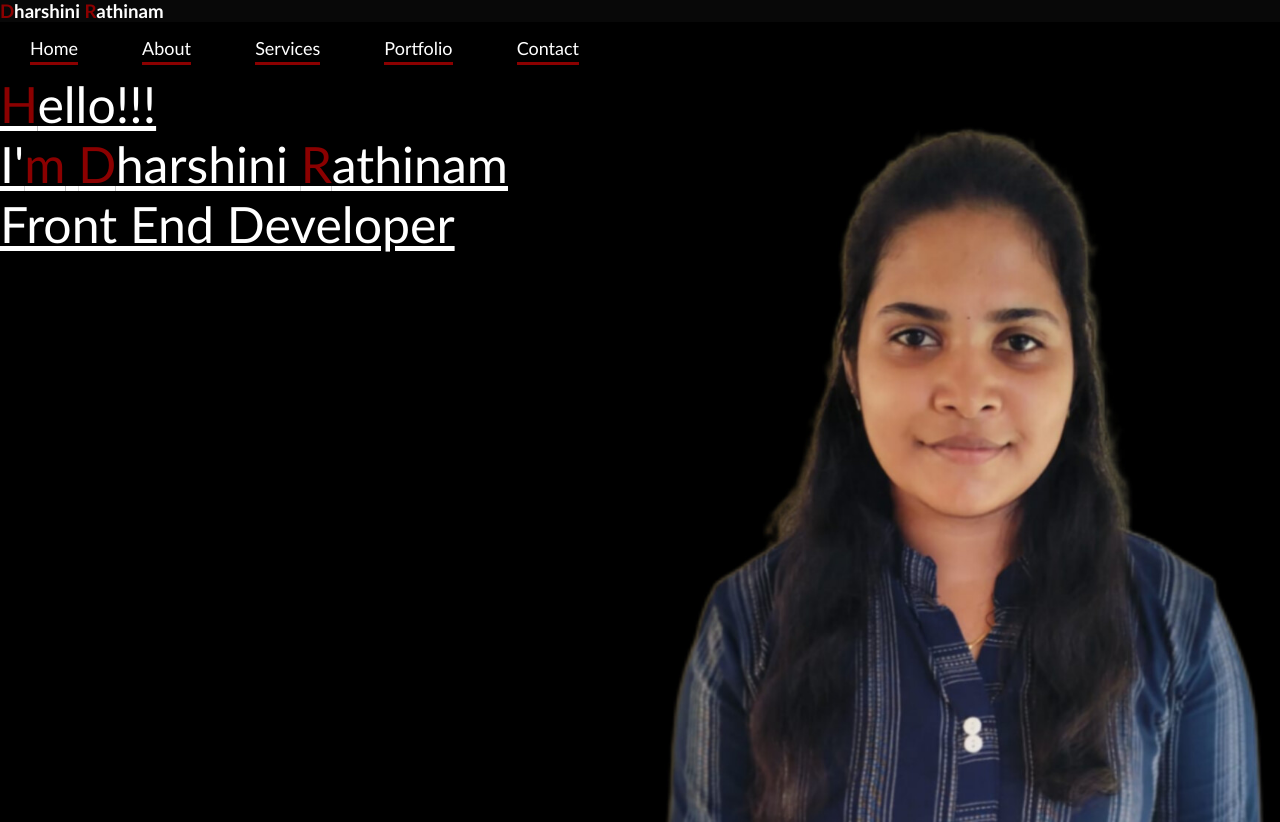
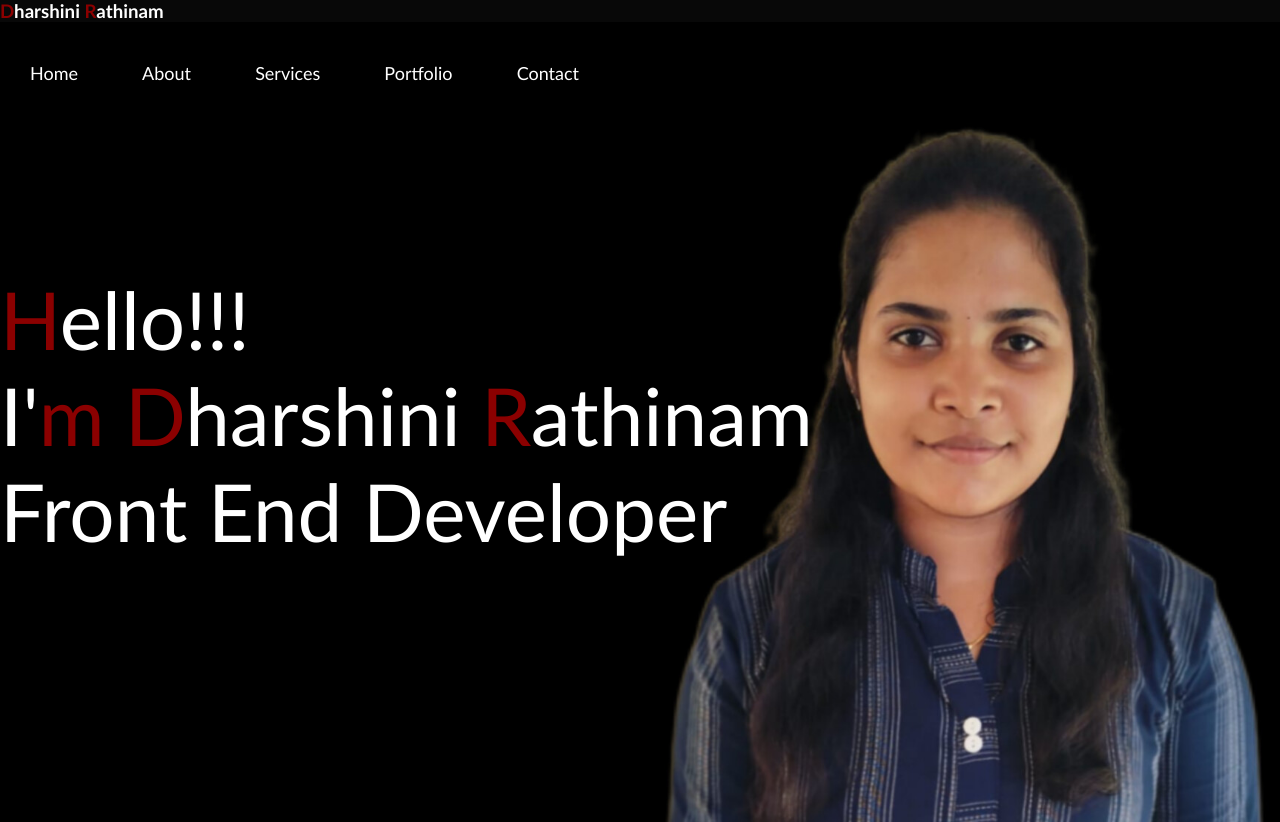
Before and after one commit to Dharshini40/portfolio, a plain HTML site: page index.html in a window 1280 px wide. Drawn offline with Linux system fonts and the light colour scheme.

Commit message:
changes
adding tags

```diff
--- a/index.html
+++ b/index.html
@@ -7,7 +7,6 @@
     <h3><span class="d">D</span><span class="harshini">harshini</span> <span class="r">R</span><span class="athinam">athinam</span></h3>
     <body>
     <div id="header">
-    <div class="logo">
     <nav>
      <ul>
         <li><a href="#">Home</a></li>
@@ -17,14 +16,15 @@
         <li><a href="#">Contact</a></li>
      </ul>
     </nav>
-    <p><u>
+    <br>
+
+
+    <p>
         <span class="h">H</span><span class="ello!!!!">ello!!!</span><br>
         <span class="I'">I'</span><span class="m">m</span> <span class="d">D</span><span class="harshini">harshini</span> <span class="r">R</span><span class="athinam">athinam</span><br>
          Front End Developer
-        </u>
     </p>
+    </div>
 
-    </div>
-    </div>
 </body>
 </html>
--- a/style.css
+++ b/style.css
@@ -29,8 +29,9 @@ h3{
 }
 
 p{
-    font-size:50px;
+    font-size: 80px;
     text-align:left;
+    margin-top: 10%;
 }
 pre{
     font-size:20px;
@@ -51,9 +52,6 @@ div{
 .s{
     color: darkred;
 }
-ul{
-    text-align: center;
-}
 nav{
     display: flex;
     align-items: center;
@@ -61,9 +59,10 @@ nav{
     flex-wrap: wrap;
 }
 nav ul li{
-    display: inline-block;
+    text-align: end;
+    display:inline-block;
     list-style: none;
-    margin: 15px 30px;
+    margin: 40px 30px;
 }
 nav ul li a{
     color: #fff;
@@ -73,15 +72,14 @@ nav ul li a{
 }
 nav ul li a::after{
     content: '';
-    width: 100%;
+    width: 0;
     height: 3px;
     background: darkred;
-    position:absolute ;
+    position: absolute;
     left: 0;
     bottom: -6px;
     transition: 0.5s;
 }
 nav ul li a:hover::after{
     width: 100%;
-
 }
```
